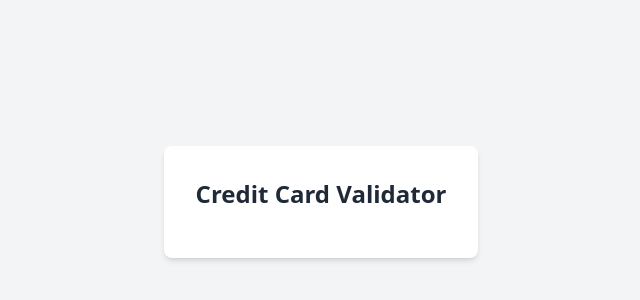
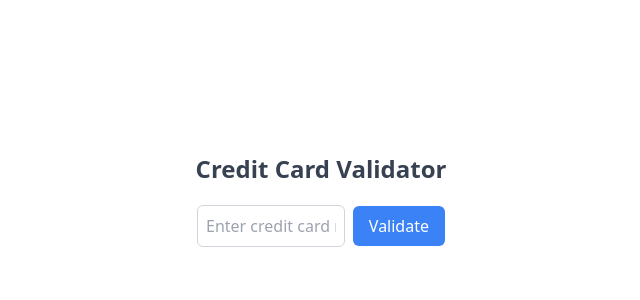
Before and after one commit to toschivictor/credit-card-validator, a React (Vite) app in the folder client/: page / in a window 1280 px wide. Shown: the part 198-498 px from the top of the page, without its empty margins (319-959 px from the left). Built offline with nearby package versions, Linux system fonts and the light colour scheme.

Commit message:
Update html structure

```diff
--- a/client/src/App.tsx
+++ b/client/src/App.tsx
@@ -1,13 +1,11 @@
-function App() {
+import CreditCardModule from './modules/CreditCardModule/CreditCardModule';
+
+const App = () => {
 	return (
-		<div className="min-h-screen bg-gray-100 flex items-center justify-center">
-			<div className="bg-white p-8 rounded-lg shadow-md">
-				<h1 className="text-2xl font-bold text-gray-800 mb-4">
-					Credit Card Validator
-				</h1>
-			</div>
-		</div>
+		<section className="flex flex-col items-center justify-center h-screen">
+			<CreditCardModule />
+		</section>
 	);
-}
+};
 
 export default App;
```
